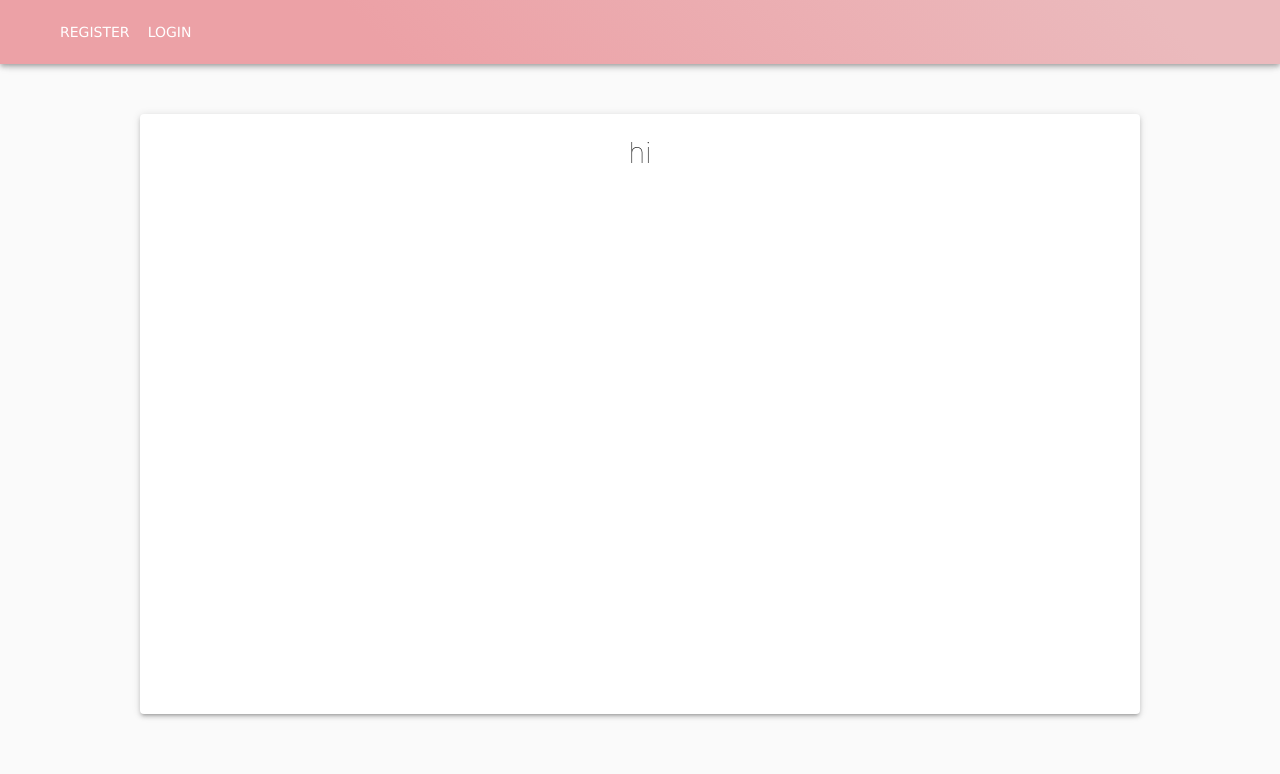
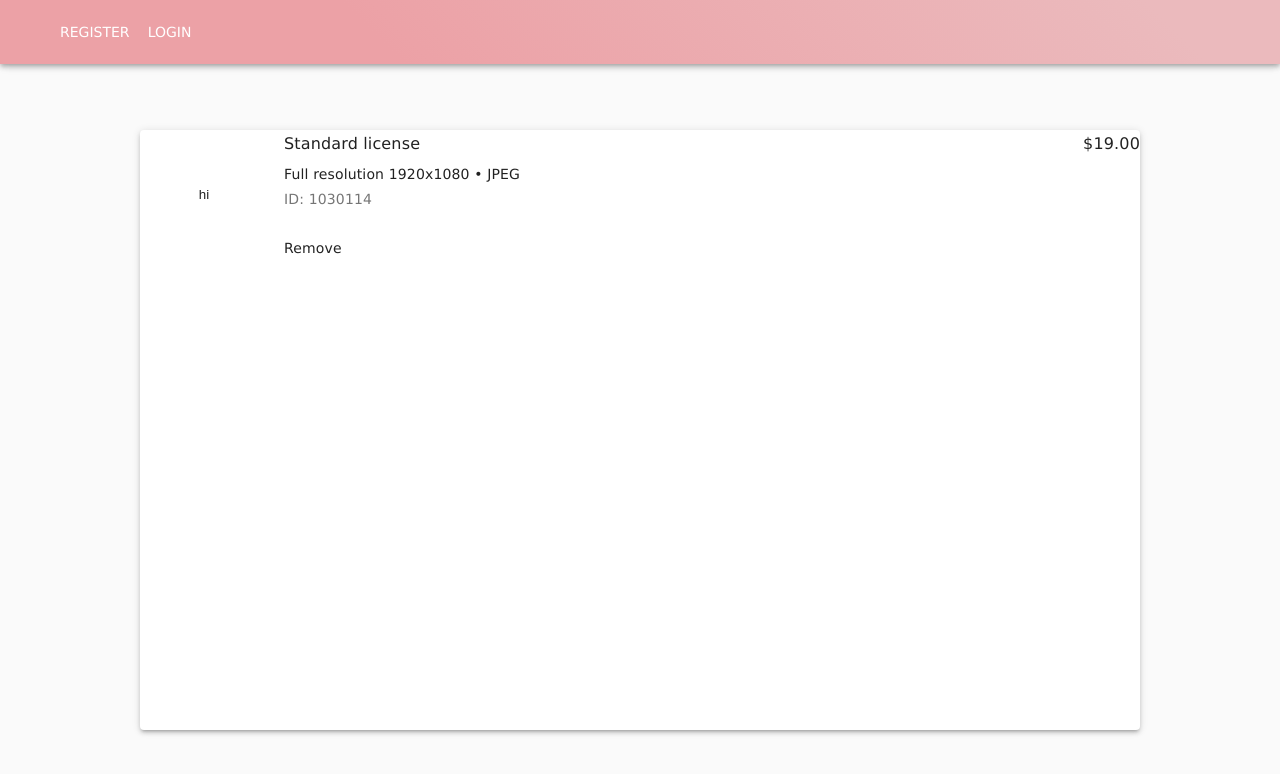
Before and after one commit to moniatec/Event, a React (Create React App) app in the folder frontend/: page /events/1 in a window 1280 px wide. Shown: the top 774 px of the page. Built offline with nearby package versions, Linux system fonts and the light colour scheme; no server answers.

Commit message:
render event page with more details about event

```diff
--- a/frontend/src/components/EventPage.js
+++ b/frontend/src/components/EventPage.js
@@ -1,7 +1,11 @@
 import React from 'react';
+import { connect } from 'react-redux';
 import { makeStyles } from '@material-ui/core/styles';
+import Grid from '@material-ui/core/Grid';
 import Paper from '@material-ui/core/Paper';
-
+import Typography from '@material-ui/core/Typography';
+import ButtonBase from '@material-ui/core/ButtonBase';
+import { getOneEvent } from "../store/homeEvents";
 const useStyles = makeStyles((theme) => ({
     root: {
         display: 'flex',
@@ -12,22 +16,102 @@ const useStyles = makeStyles((theme) => ({
             width: 1000,
             height: 600,
         },
+        padding: theme.spacing(2),
+    },
+    root1: {
+        flexGrow: 1,
+    },
+    // paper: {
+    //     padding: theme.spacing(2),
+    //     margin: 'auto',
+    //     maxWidth: 500,
+    // },
+    image: {
+        width: 128,
+        height: 128,
+    },
+    img: {
+        margin: 'auto',
+        display: 'block',
+        maxWidth: '100%',
+        maxHeight: '100%',
     },
 }));
 
 const EventPage = (props) => {
     console.log(props)
     const classes = useStyles();
+    React.useEffect(() => {
+        let id = window.location.href.split("/")[4];
+        // console.log(id)
+        props.getOneEvent(id);
 
+        console.log(props)
+
+    }, [])
+    console.log(props)
     return (
         <div className={classes.root}>
 
             <Paper elevation={3} >
-                <h1>hi</h1>
+                <div className={classes.root1}>
+
+                    <Grid container spacing={2}>
+                        <Grid item>
+                            <ButtonBase className={classes.image}>
+                                {/* <img className={classes.img} alt="complex"  > {props.resEvent}</img> */}
+                                <div event={props.event}>hi </div>
+                            </ButtonBase>
+                        </Grid>
+                        <Grid item xs={12} sm container>
+                            <Grid item xs container direction="column" spacing={2}>
+                                <Grid item xs>
+                                    <Typography gutterBottom variant="subtitle1">
+                                        Standard license
+                </Typography>
+                                    <Typography variant="body2" gutterBottom>
+                                        Full resolution 1920x1080 • JPEG
+                </Typography>
+                                    <Typography variant="body2" color="textSecondary">
+                                        ID: 1030114
+                </Typography>
+                                </Grid>
+                                <Grid item>
+                                    <Typography variant="body2" style={{ cursor: 'pointer' }}>
+                                        Remove
+                </Typography>
+                                </Grid>
+                            </Grid>
+                            <Grid item>
+                                <Typography variant="subtitle1">$19.00</Typography>
+                            </Grid>
+                        </Grid>
+                    </Grid>
+
+                </div>
             </Paper>
         </div>
     );
 }
 
 
-export default EventPage;
+const mapStateToProps = state => {
+    console.log(state)
+    return {
+        event: state.homeEvents.resEvent
+    };
+
+};
+
+const mapDispatchToProps = dispatch => {
+    return {
+        getOneEvent: (...args) => dispatch(getOneEvent(...args)),
+    };
+};
+
+export default connect(
+    mapStateToProps,
+    mapDispatchToProps
+)(
+    EventPage
+);
--- a/frontend/src/components/Home.js
+++ b/frontend/src/components/Home.js
@@ -31,15 +31,10 @@ const Home = (props) => {
                 {
                     props.events.map((event) => (
                         <Grid item spacing={3}>
-                            <EventCard //pass product
+                            <EventCard
                                 key={event.id}
                                 event={event}
-                            // title={event.id}
-                            // id={event.id}
-                            // eventName={event.eventName}
-                            // image={event.photoUrl}
-                            // price={event.price}
-                            // description={event.description}
+
                             />
                         </Grid>
                     ))
--- a/frontend/src/store/homeEvents.js
+++ b/frontend/src/store/homeEvents.js
@@ -3,7 +3,7 @@ const HOME_EVENTS = "EVENT/homeEvents/HOME_EVENTS";
 const EVENT = "EVENT/homeEvents/EVENT";
 
 export const homeEvents = (list) => ({ type: HOME_EVENTS, list });
-export const getEvent = () => ({ type: HOME_EVENTS });
+export const getEvent = (resEvent) => ({ type: EVENT, resEvent });
 export const getHomeEvents = () => async (dispatch, getState) => {
     const {
         authentication: { token },
@@ -17,8 +17,9 @@ export const getHomeEvents = () => async (dispatch, getState) => {
 
     if (res.ok) {
         const list = await res.json();
-        console.log(list)
+        // console.log(list)
         dispatch(homeEvents(list.events))
+
     }
 }
 
@@ -26,17 +27,18 @@ export const getOneEvent = (eventId) => async (dispatch, getState) => {
     const {
         authentication: { token },
     } = getState();
-    console.log('hi')
-    const res = await fetch(`${apiBaseUrl}/events/{eventId}`, {
+
+    const res = await fetch(`${apiBaseUrl}/events/${eventId}`, {
         headers: {
             Authorization: `Bearer ${token}`,
         },
     });
     // console.log(res)
     if (res.ok) {
-        const event = await res.json();
-        // console.log(list)
-        dispatch(getEvent(event))
+        const resEvent = await res.json();
+        // console.log(resEvent.event)
+        dispatch(getEvent(resEvent))
+        console.log(resEvent.event)
     }
 }
 
@@ -49,9 +51,10 @@ export default function reducer(state = { list: [] }, action) {
             }
         }
         case EVENT: {
+
             return {
                 ...state,
-                event: action.event
+                resEvent: action.resEvent
             }
         }
         default:
```
